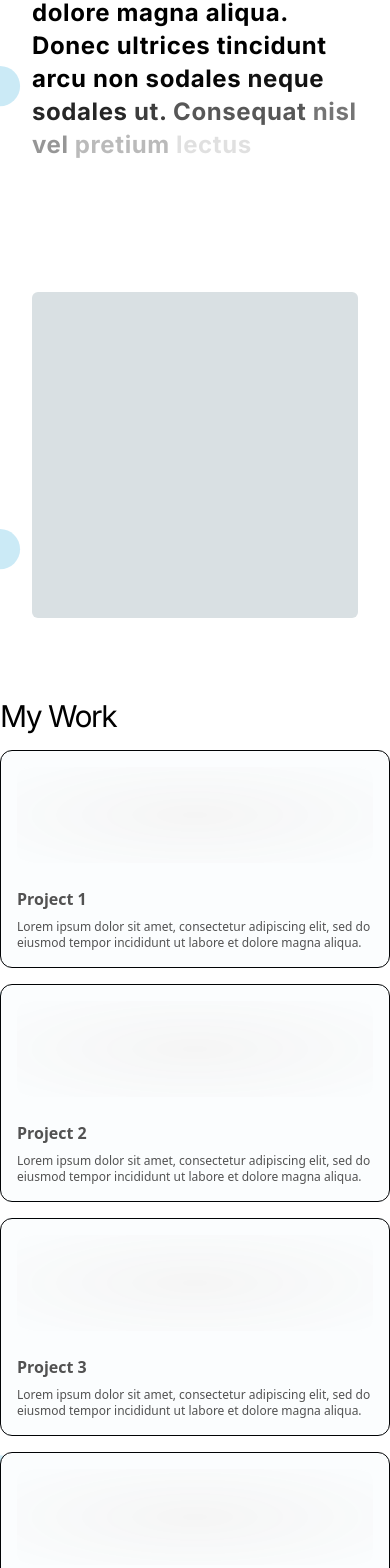
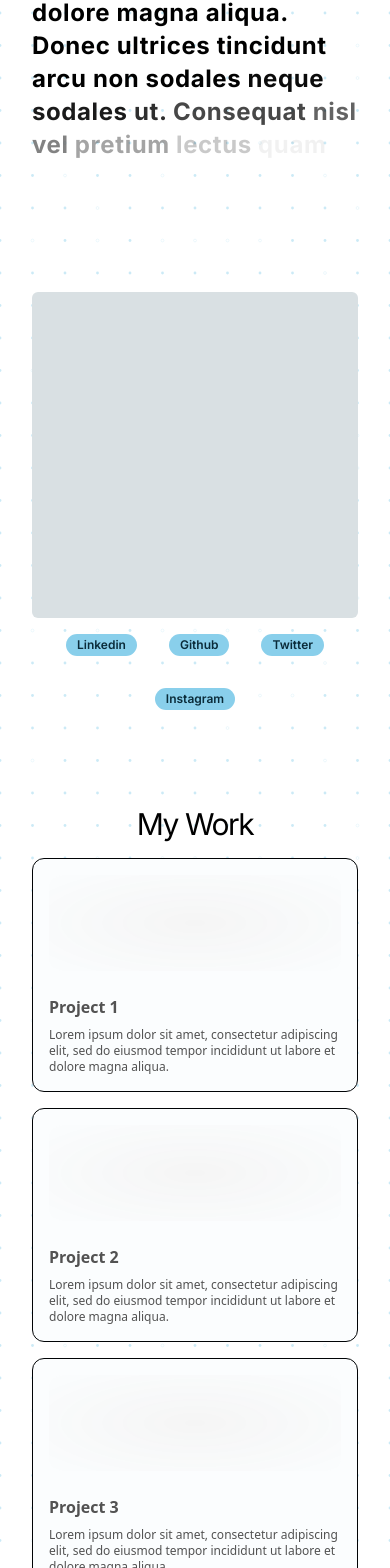
Before and after one commit to Syed-Ahmed02/portfolio, a Next.js app: page / in a window 390 px wide. Shown: the part 377-1945 px from the top of the page. Built offline with nearby package versions, Linux system fonts and the light colour scheme.

Commit message:
add responsiveness to components

```diff
--- a/src/app/globals.css
+++ b/src/app/globals.css
@@ -51,6 +51,12 @@
 
   body {
     background-image: url('/bgsvg.svg');
-    background-repeat: no-repeat;
+    background-repeat: repeat;
     background-size: cover;
   }
+
+  @media (max-width: 600px) {
+    body {
+        background-size: 100%; /* Adjust as needed */
+    }
+}
--- a/src/components/Contact.tsx
+++ b/src/components/Contact.tsx
@@ -3,9 +3,6 @@
 import { Check, MoveRight } from "lucide-react";
 import { Badge } from "@/components/ui/badge";
 import { Button } from "@/components/ui/button";
-
-
-
 import { Label } from "@/components/ui/label";
 import { Input } from "@/components/ui/input";
 
@@ -59,9 +56,6 @@ export const Contact = () => {
 
                     <div className="justify-center flex items-center">
                         <div className="rounded-md max-w-sm flex flex-col border p-8 gap-4">
-
-
-
                             <div className="grid w-full max-w-sm items-center gap-1">
                                 <Label htmlFor="firstname">First name</Label>
                                 <Input id="firstname" type="text" />
@@ -71,13 +65,14 @@ export const Contact = () => {
                                 <Input id="lastname" type="text" />
                             </div>
                             <div className="grid w-full max-w-sm items-center gap-1">
-                            <Label htmlFor="lastname">Email </Label>
+                                <Label htmlFor="lastname">Email </Label>
                                 <Input id="lastname" type="text" />
                             </div>
 
-                            <Button className="gap-4 w-full">
+                            <Button className="inline-flex h-12 animate-shimmer items-center justify-center rounded-md border  bg-[linear-gradient(110deg,#000103,45%,#1e2631,55%,#000103)] bg-[length:200%_100%] px-6 font-medium text-primary transition-colors focus:outline-none focus:ring-2 ">
                                 Submit!<MoveRight className="w-4 h-4" />
                             </Button>
+
                         </div>
                     </div>
                 </div>
@@ -85,3 +80,8 @@ export const Contact = () => {
         </div>
     );
 };
+
+/*
+<button className="inline-flex h-12 animate-shimmer items-center justify-center rounded-md border border-slate-800 bg-[linear-gradient(110deg,#000103,45%,#1e2631,55%,#000103)] bg-[length:200%_100%] px-6 font-medium text-slate-400 transition-colors focus:outline-none focus:ring-2 focus:ring-slate-400 focus:ring-offset-2 focus:ring-offset-slate-50">
+                                Shimmer
+                            </button>*/
--- a/src/components/Hero.tsx
+++ b/src/components/Hero.tsx
@@ -13,12 +13,22 @@ export const Hero = () => (
                             My Name is Syed
                         </h1>
                         <div className="text-xl leading-relaxed tracking-tight text-muted-foreground max-w-md text-left">
-                            <TextGenerate words = {"Lorem ipsum dolor sit amet, consectetur adipiscing elit, sed do eiusmod tempor incididunt ut labore et dolore magna aliqua. Donec ultrices tincidunt arcu non sodales neque sodales ut. Consequat nisl vel pretium lectus quam id leo in vitae. Tortor aliquam nulla facilisi cras fermentum odio eu."}/>
+                            <TextGenerate words={"Lorem ipsum dolor sit amet, consectetur adipiscing elit, sed do eiusmod tempor incididunt ut labore et dolore magna aliqua. Donec ultrices tincidunt arcu non sodales neque sodales ut. Consequat nisl vel pretium lectus quam id leo in vitae. Tortor aliquam nulla facilisi cras fermentum odio eu."} />
+
                         </div>
+
                     </div>
 
                 </div>
-                <div className="bg-muted rounded-md  aspect-square"></div>
+                <div>
+                    <div className="bg-muted rounded-md  aspect-square"></div>
+                    <div className=" flex-row text-center justify-center">
+                        <Badge className="m-4">Linkedin</Badge>
+                        <Badge className="m-4">Github</Badge>
+                        <Badge className="m-4">Twitter</Badge>
+                        <Badge className="m-4">Instagram</Badge>
+                    </div>
+                </div>
             </div>
         </div>
     </div>
--- a/src/components/LatestArticles.tsx
+++ b/src/components/LatestArticles.tsx
@@ -3,14 +3,10 @@ import { Button } from "@/components/ui/button";
 export const Blog = () => (
     <div className="w-full py-20 lg:py-40">
         <div className="container mx-auto flex flex-col gap-14">
-            <div className="flex w-full flex-col sm:flex-row sm:justify-between sm:items-center gap-8">
-                <h4 className="text-3xl md:text-5xl tracking-tighter max-w-xl font-regular">
+            <h4 className="text-3xl md:text-5xl tracking-tighter  font-regular text-center w-full">
                 Latest articles
             </h4>
-                <Button className="gap-4">
-                    View all articles <MoveRight className="w-4 h-4" />
-                </Button>
-            </div>
+
             <div className="grid grid-cols-1 sm:grid-cols-2 lg:grid-cols-4 gap-8">
                 <div className="flex flex-col gap-2 hover:opacity-75 cursor-pointer">
                     <div className="bg-muted rounded-md aspect-video mb-4 "></div>
@@ -41,6 +37,11 @@ export const Blog = () => (
                     </p>
                 </div>
             </div>
+            <div className="text-center">
+                <Button className="gap-4 ">
+                    View all articles <MoveRight className="w-4 h-4" />
+                </Button>
+            </div>
         </div>
     </div>
 );
--- a/src/components/Projects.tsx
+++ b/src/components/Projects.tsx
@@ -5,8 +5,8 @@ import { BentoGrid, BentoGridItem } from "./ui/bento-grid"
 
 export function Projects() {
     return (
-        <div className="max-w-4xl mx-auto md:auto-rows-[20rem]">
-            <h4 className="text-3xl md:text-5xl tracking-tighter max-w-xl mb-4 font-regular">
+        <div className="">
+            <h4 className="text-center text-3xl md:text-5xl tracking-tighter  mb-4 font-regular">
                 My Work
             </h4>
 
@@ -26,7 +26,7 @@ export function Projects() {
     );
 }
 const Skeleton = () => (
-    <div className="flex flex-1 w-full h-full min-h-[6rem] rounded-xl   dark:bg-dot-white/[0.2] bg-dot-black/[0.2] [mask-image:radial-gradient(ellipse_at_center,white,transparent)]  border border-transparent dark:border-white/[0.2] bg-neutral-100 dark:bg-black"></div>
+    <div className="flex flex-1 w-full h-full min-h-[6rem] rounded-xl   dark:bg-dot-white/[0.2]  [mask-image:radial-gradient(ellipse_at_center,white,transparent)]  border border-transparent dark:border-white/[0.2] bg-neutral-100 dark:bg-black"></div>
 );
 const items = [
     {
--- a/src/components/ui/bento-grid.tsx
+++ b/src/components/ui/bento-grid.tsx
@@ -10,7 +10,7 @@ export const BentoGrid = ({
   return (
     <div
       className={cn(
-        "grid md:auto-rows-[18rem] grid-cols-1 md:grid-cols-3 gap-4 max-w-7xl mx-auto ",
+        "container mx-auto flex flex-col gap-4 md:grid md:auto-rows-[18rem] grid-cols-1 md:grid-cols-3 md:gap-4",
         className
       )}
     >
--- a/tailwind.config.ts
+++ b/tailwind.config.ts
@@ -7,7 +7,7 @@ const config = {
     './components/**/*.{ts,tsx}',
     './app/**/*.{ts,tsx}',
     './src/**/*.{ts,tsx}',
-	],
+  ],
   prefix: "",
   theme: {
     container: {
@@ -67,10 +67,22 @@ const config = {
           from: { height: "var(--radix-accordion-content-height)" },
           to: { height: "0" },
         },
+        shimmer: {
+          from: {
+            "backgroundPosition": "0 0"
+          },
+          to: {
+            "backgroundPosition": "-200% 0"
+          }
+        }
+
+
       },
       animation: {
         "accordion-down": "accordion-down 0.2s ease-out",
         "accordion-up": "accordion-up 0.2s ease-out",
+        shimmer: "shimmer 2s linear infinite"
+
       },
     },
   },
```
Lines whose indentation alone changed are shown as unchanged.
